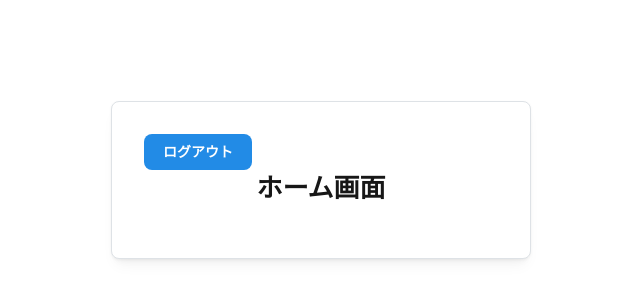
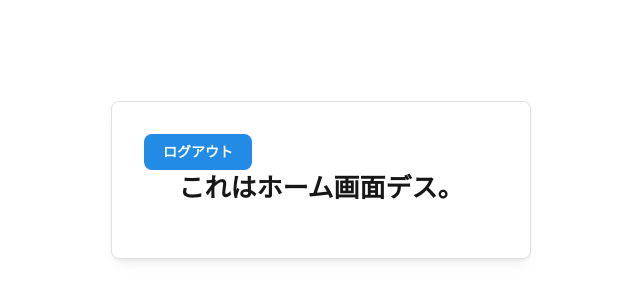
Before and after one commit to Zituryoku-0/sample_todo_front, a Next.js app: page /home in a window 1280 px wide. Shown: the part 220-520 px from the top of the page, without its empty margins (319-959 px from the left). Built offline with nearby package versions, Linux system fonts and the light colour scheme.

Commit message:
copilot指摘修正

```diff
--- a/app/(authenticated)/home/page.tsx
+++ b/app/(authenticated)/home/page.tsx
@@ -2,99 +2,22 @@
 
 import Header from "@/app/components/header";
 import {
-    Button,
     Center,
     Paper,
-    PasswordInput,
-    Stack,
-    Text,
-    TextInput,
     Title,
 } from "@mantine/core";
-import { useRouter } from "next/navigation";
-import { useState } from "react";
-import { z } from "zod";
-
-const userSchema = z.object({
-    userId: z.string().min(1, "ユーザーIDを入力して下さい。"),
-    password: z.string().min(1, "パスワードを入力して下さい。"),
-});
-
-type FieldErrors = {
-    userId?: string[];
-    password?: string[];
-};
-
-export default function Home() {
-    const router = useRouter();
-    const [fieldErrors, setFieldErrors] = useState<FieldErrors>({});
-    const [error, setError] = useState("");
-    const [loading, setLoading] = useState(false);
 
 
 
-    async function handleSubmit(event: React.SubmitEvent<HTMLFormElement>) {
-        event.preventDefault();
-        if (loading) return;
-
-        const formData = new FormData(event.currentTarget);
-        const userId = String(formData.get("userId") ?? "").trim();
-        const password = String(formData.get("password") ?? "");
-
-        const apiUrl = process.env.NEXT_PUBLIC_AUTH_API_URL;
-
-        setError("");
-
-        const result = userSchema.safeParse({
-            userId,
-            password
-        });
-
-        if (!result.success) {
-            const error = z.flattenError(result.error);
-            setFieldErrors(error.fieldErrors);
-            return;
-        }
-        setFieldErrors({});
-        setLoading(true);
-
-        try {
-            const response = await fetch(`/api/login`, {
-                method: "POST",
-                headers: {
-                    "Content-Type": "application/json",
-                },
-                credentials: "include",
-                body: JSON.stringify(result.data),
-            });
-
-            // ログイン失敗
-            if (!response.ok) {
-                setError(
-                    response.status === 401 ? "ユーザーIDまたはパスワードが違います。"
-                        : "ログインに失敗しました。",
-                );
-                return;
-            }
-
-            router.replace("/home");
-            router.refresh();
-        } catch {
-            setError("サーバーに接続できませんでした。");
-        } finally {
-            setLoading(false);
-        }
-    }
+export default function Home() {
 
     return (
         <Center component="main" mih="100vh" px="md">
             <Paper withBorder shadow="sm" p="xl" radius="md" w="100%" maw={420}>
                 <Header />
-                <form onSubmit={handleSubmit} noValidate>
-                    <Title order={2} ta="center" mb="lg">
-                        ホーム画面
-                    </Title>
-                </form >
+                <Title order={2} ta="center" mb="lg">
+                    これはホーム画面デス。
+                </Title>
             </Paper>
         </Center>
     );
--- a/app/components/logout-button.tsx
+++ b/app/components/logout-button.tsx
@@ -1,12 +1,13 @@
 "use client";
 
-import { Button } from "@mantine/core";
+import { Button, Text } from "@mantine/core";
 import { useRouter } from "next/navigation";
 import { useState } from "react";
 
 export default function LogoutButton() {
     const router = useRouter();
     const [loading, setLoading] = useState(false);
+    const [error, setError] = useState('');
 
     async function handleLogout() {
         if (loading) return;
@@ -22,21 +23,28 @@ export default function LogoutButton() {
                 throw new Error("ログアウトに失敗しました。");
             }
 
-            router.replace("/page/login");
+            router.replace("/login");
             router.refresh();
         } catch {
-            setLoading(false);
+            setError('ログアウトに失敗しました。');
         } finally {
             setLoading(false);
         }
     }
 
     return (
+        <>
+            {error && (
+                <Text c="red" role="alert">
+                    {error}
+                </Text>
+            )}
             <Button
                 onClick={handleLogout}
                 loading={loading}
             >
                 ログアウト
             </Button>
+        </>
     )
 }
--- a/package.json
+++ b/package.json
@@ -8,7 +8,8 @@
     "start": "next start",
     "lint": "eslint",
     "test": "vitest",
-    "test:run": "vitest run"
+    "test:run": "vitest run",
+    "test:coverage": "vitest run --coverage"
   },
   "dependencies": {
     "@mantine/core": "^9.6.3",
--- a/proxy.ts
+++ b/proxy.ts
@@ -19,6 +19,10 @@ export function proxy(request: NextRequest) {
   }
 
   if (authenticatied) {
+    // パス「/」はホームに返す
+    if (request.nextUrl.pathname === "/") {
+      return NextResponse.redirect(new URL(HOME_PATH, request.url));
+    }
     return NextResponse.next();
   }
 
```
Lines whose indentation alone changed are shown as unchanged.
